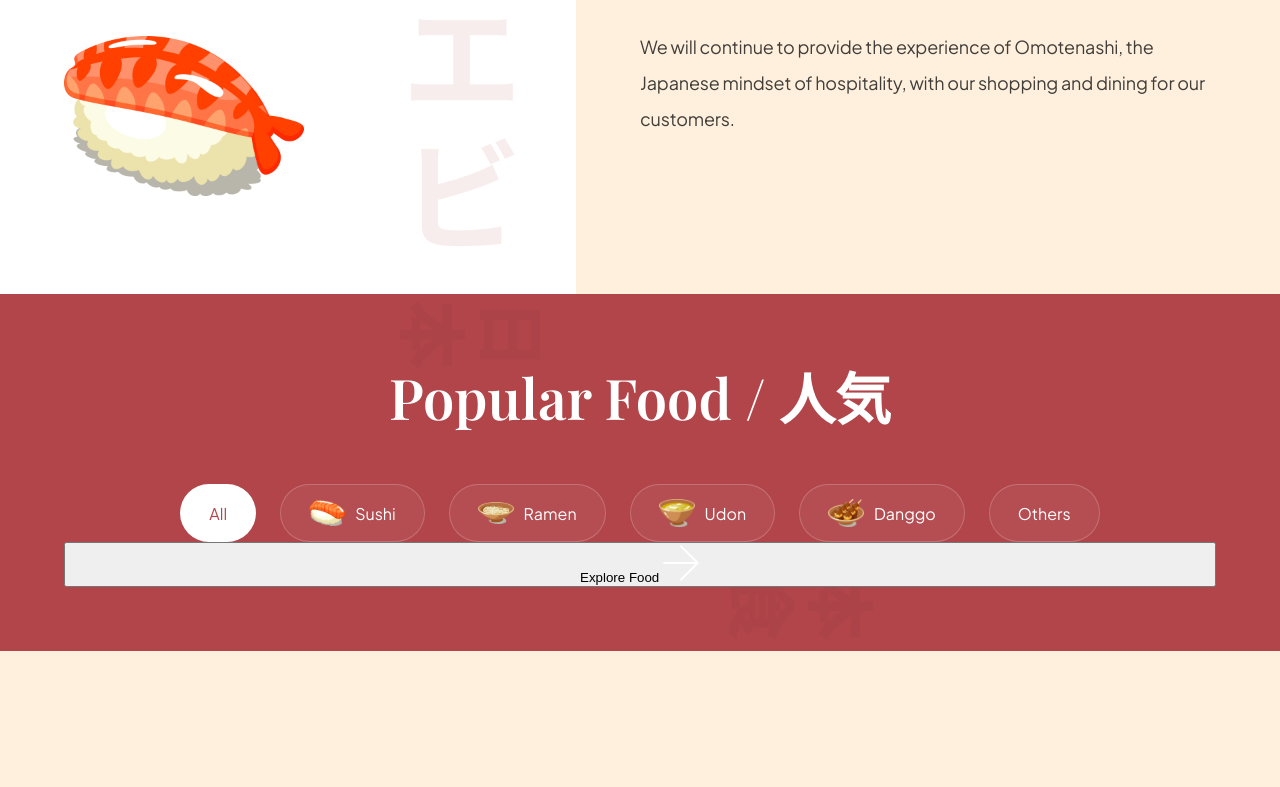
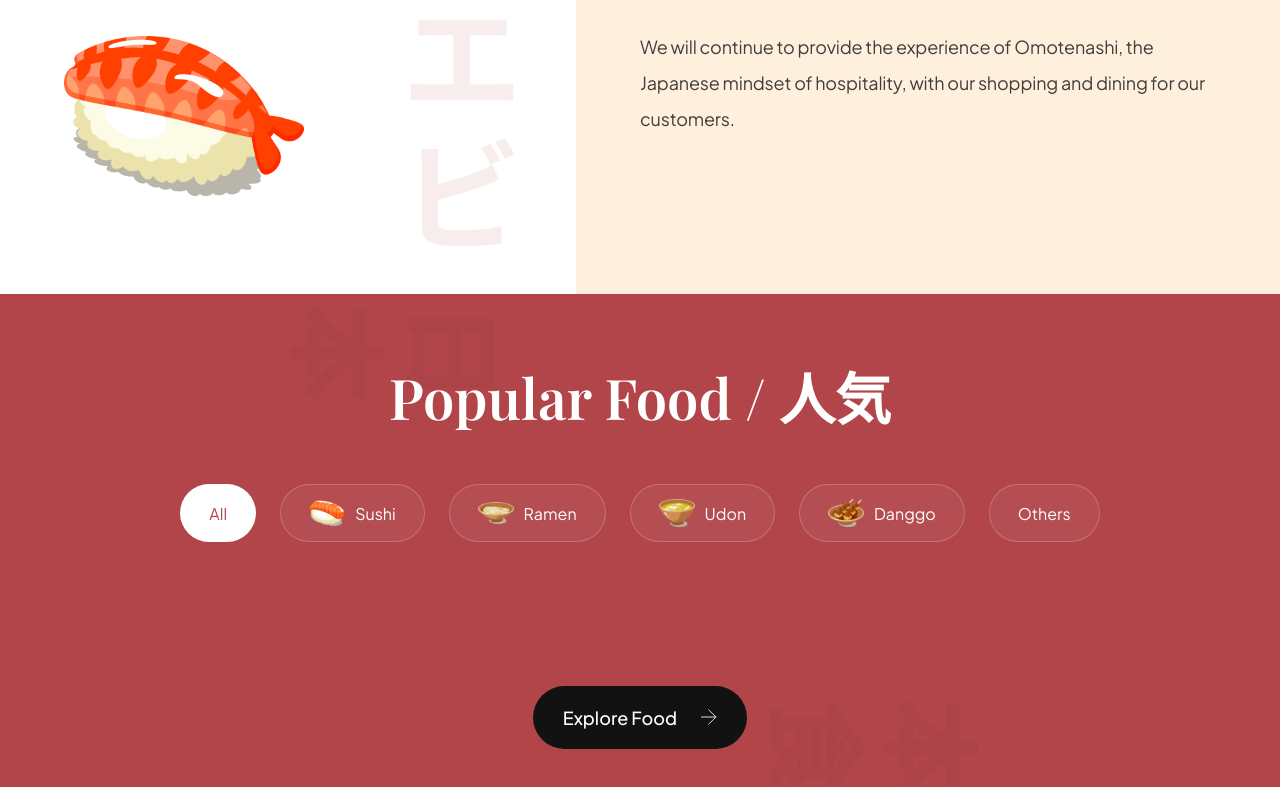
Before and after one commit to Amirhosein-Imani/sushi-themed-website, a website built with Vite: page index.html in a window 1280 px wide. Shown: the part 1224-2011 px from the top of the page. Before the commit the page ends 1875 px from the top, so only its background shows below. Built offline with nearby package versions, Linux system fonts and the light colour scheme.

Commit message:
popular section css--commit

```diff
--- a/css/sections/popular.css
+++ b/css/sections/popular.css
@@ -54,3 +54,32 @@
     background-color: #fff;
     color: var(--primary-color);
 }
+.popular-foods__catalogue{
+    display: flex;
+    flex-wrap: wrap;
+    justify-content: center;
+    align-items: flex-end;
+    margin-top: 64px;
+    gap: 56px;
+}
+.popular-foods__button{
+    margin: 80px auto 0;
+    padding: 20px 30px;
+    width: fit-content;
+    font-size: 18px;
+    font-family: var(--plus-jakarta-sans);
+    line-height: 23px;
+    font-weight: 500;
+    color: #fff;
+    border: none;
+    outline: none;
+    background-color: var(--secondary-color);
+    border-radius: 64px;
+    cursor: pointer;
+}
+.popular-foods__button img{
+    margin-left: 21px;
+    width: 16px;
+    height: 16px;
+    object-fit: contain;
+}
```
